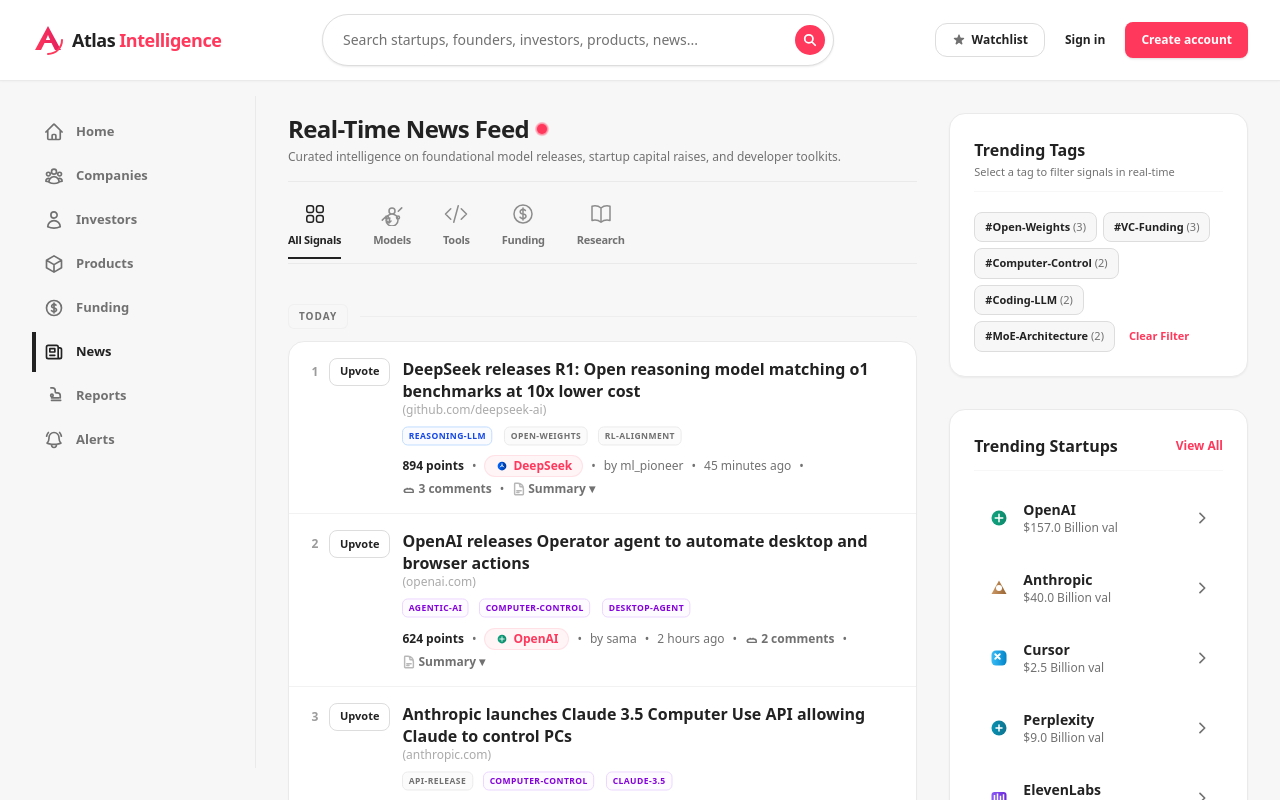
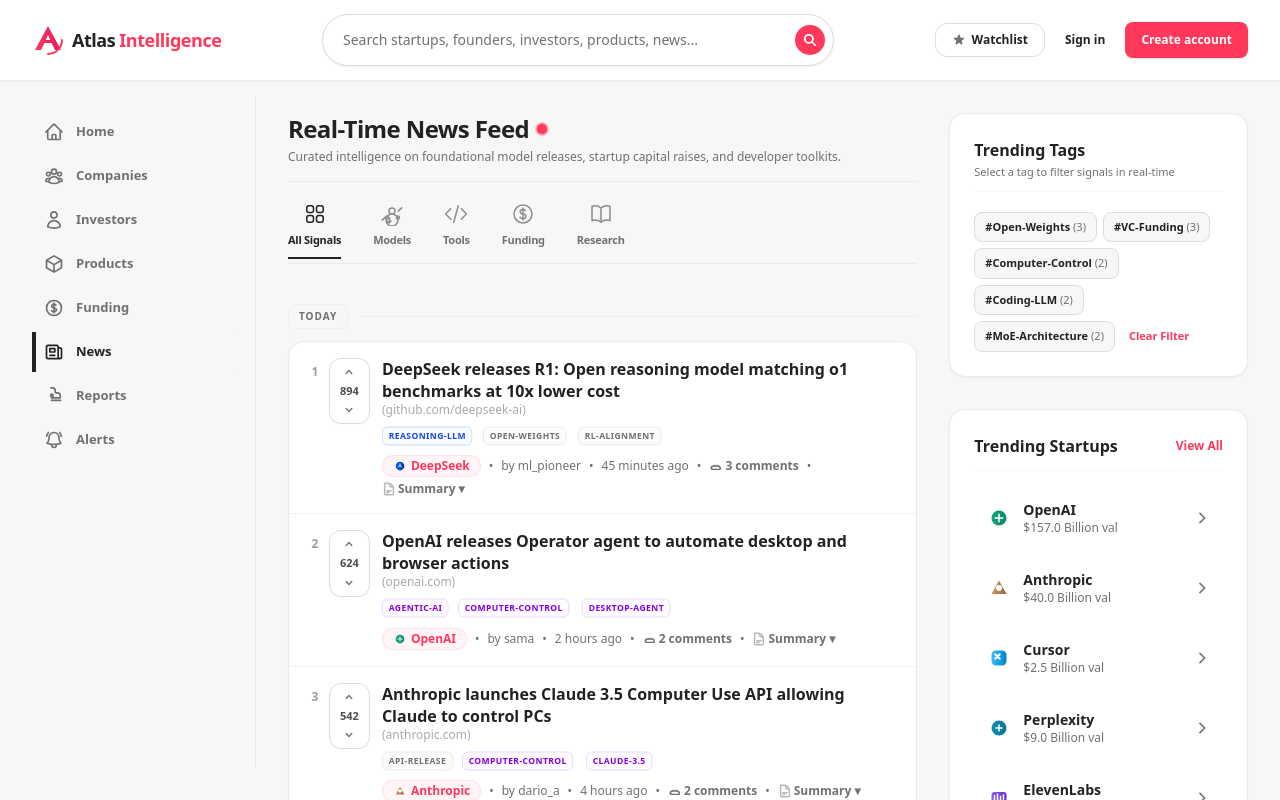
Before and after one commit to AyushKhaitan1/The-Ai-Signal, a Next.js app: page / in a window 1280 px wide. Shown: the top 800 px of the page. Built offline with nearby package versions, Linux system fonts and the light colour scheme.

Commit message:
design: implement refetch-style vertical vote panel with up/down arrows

```diff
--- a/src/components/NewsRow.tsx
+++ b/src/components/NewsRow.tsx
@@ -33,16 +33,29 @@
 
 export default function NewsRow({ item, rank }: NewsRowProps) {
   const { upvoteSignal } = useSignals();
-  const [upvoted, setUpvoted] = useState(false);
+  const [voteType, setVoteType] = useState<"none" | "up" | "down">("none");
   const [showSummary, setShowSummary] = useState(false);
 
   const handleUpvote = (e: React.MouseEvent) => {
     e.preventDefault();
-    if (!upvoted) {
+    if (voteType === "up") {
+      setVoteType("none");
+    } else {
+      setVoteType("up");
       upvoteSignal(item.id);
-      setUpvoted(true);
     }
   };
+
+  const handleDownvote = (e: React.MouseEvent) => {
+    e.preventDefault();
+    if (voteType === "down") {
+      setVoteType("none");
+    } else {
+      setVoteType("down");
+    }
+  };
+
+  const currentScore = item.upvotes + (voteType === "up" ? 1 : voteType === "down" ? -1 : 0);
 
   const s = startupsData[item.startup_slug];
 
@@ -54,17 +67,41 @@
         {rank}
       </span>
 
-      {/* Upvote Button (Arrow removed per HR review) */}
-      <button
-        onClick={handleUpvote}
-        className={`flex items-center justify-center px-2.5 py-1 text-[11px] font-extrabold rounded-lg border mr-3 shrink-0 transition-all cursor-pointer h-7 ${
-          upvoted
-            ? "bg-[#222222] text-white border-[#222222]"
-            : "bg-white text-airbnb-charcoal border-[#DDDDDD] hover:bg-airbnb-bg hover:border-airbnb-charcoal"
-        }`}
-      >
-        <span>{upvoted ? "Upvoted" : "Upvote"}</span>
-      </button>
+      {/* Refetch.io Style Vertical Vote Panel */}
+      <div className="flex flex-col items-center justify-center border border-airbnb-border rounded-xl bg-white mr-3 py-1 px-2.5 min-w-[38px] shrink-0 text-center select-none shadow-[0_1px_2px_rgba(0,0,0,0.02)]">
+        {/* Upvote Button */}
+        <button
+          onClick={handleUpvote}
+          className={`transition-colors cursor-pointer p-0.5 flex items-center justify-center rounded hover:bg-airbnb-bg ${
+            voteType === "up" ? "text-airbnb-pink" : "text-airbnb-gray hover:text-airbnb-charcoal"
+          }`}
+          title="Upvote"
+        >
+          <svg className="w-3.5 h-3.5 fill-current" viewBox="0 0 20 20">
+            <path d="M14.707 12.707a1 1 0 01-1.414 0L10 9.414l-3.293 3.293a1 1 0 11-1.414-1.414l4-4a1 1 0 011.414 0l4 4a1 1 0 010 1.414z" />
+          </svg>
+        </button>
+
+        {/* Score */}
+        <span className={`text-[11px] font-extrabold my-0.5 ${
+          voteType === "up" ? "text-airbnb-pink" : voteType === "down" ? "text-airbnb-charcoal" : "text-airbnb-charcoal/80"
+        }`}>
+          {currentScore}
+        </span>
+
+        {/* Downvote Button */}
+        <button
+          onClick={handleDownvote}
+          className={`transition-colors cursor-pointer p-0.5 flex items-center justify-center rounded hover:bg-airbnb-bg ${
+            voteType === "down" ? "text-airbnb-charcoal font-bold" : "text-airbnb-gray hover:text-airbnb-charcoal"
+          }`}
+          title="Downvote"
+        >
+          <svg className="w-3.5 h-3.5 fill-current" viewBox="0 0 20 20">
+            <path d="M5.293 7.293a1 1 0 011.414 0L10 10.586l3.293-3.293a1 1 0 111.414 1.414l-4 4a1 1 0 01-1.414 0l-4-4a1 1 0 010-1.414z" />
+          </svg>
+        </button>
+      </div>
 
       {/* Content */}
       <div className="flex-grow">
@@ -97,10 +134,6 @@
 
         {/* Metadata Row */}
         <div className="flex flex-wrap items-center gap-x-2 gap-y-1 text-xs text-airbnb-gray mt-2.5 font-medium">
-          <span className="font-extrabold text-airbnb-charcoal">
-            {upvoted ? item.upvotes + 1 : item.upvotes} points
-          </span>
-          <span>•</span>
           {s && (
             <>
               <Link
```
